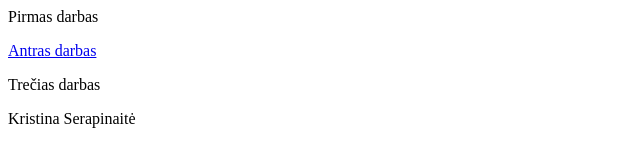
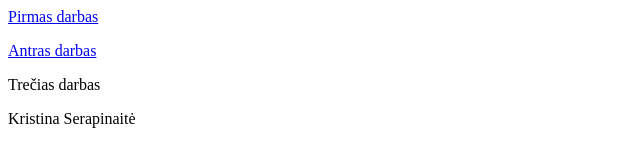
Before and after one commit to serakris/serakris.github.io, a plain HTML site: page index.html in a window 1280 px wide. Shown: the whole page, without its empty margins (0-640 px from the left). Drawn offline with Linux system fonts and the light colour scheme.

Commit message:
Update index.html

```diff
--- a/index.html
+++ b/index.html
@@ -3,7 +3,7 @@
 		<meta charset="utf-8">
 	</head>
 	<body>
-		<p>Pirmas darbas</p>
+		<p><a href="antra pamoka\antras.html"> Pirmas darbas</a></p>
 		<p><a href="receptai.html"> Antras darbas</a> </p>
 		<p>Trečias darbas</p>
 		<p>Kristina Serapinaitė </p>
```
